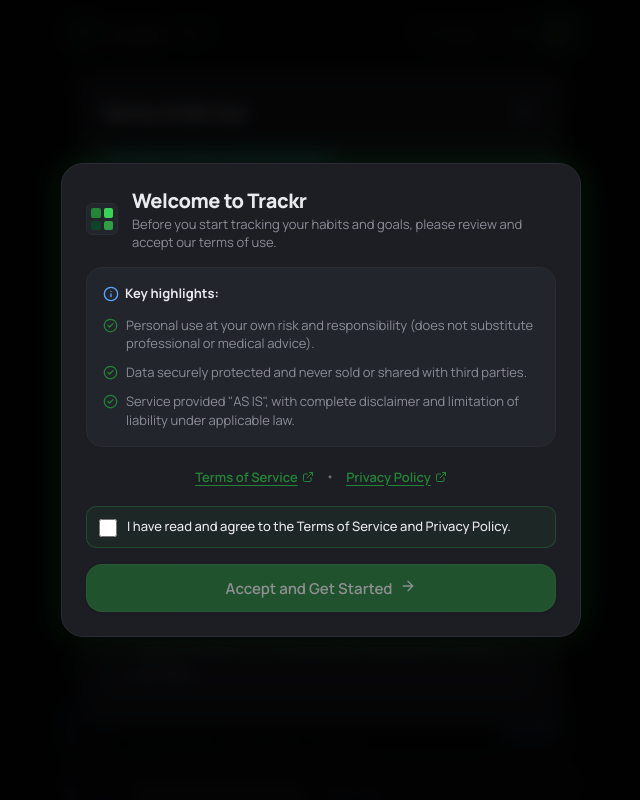
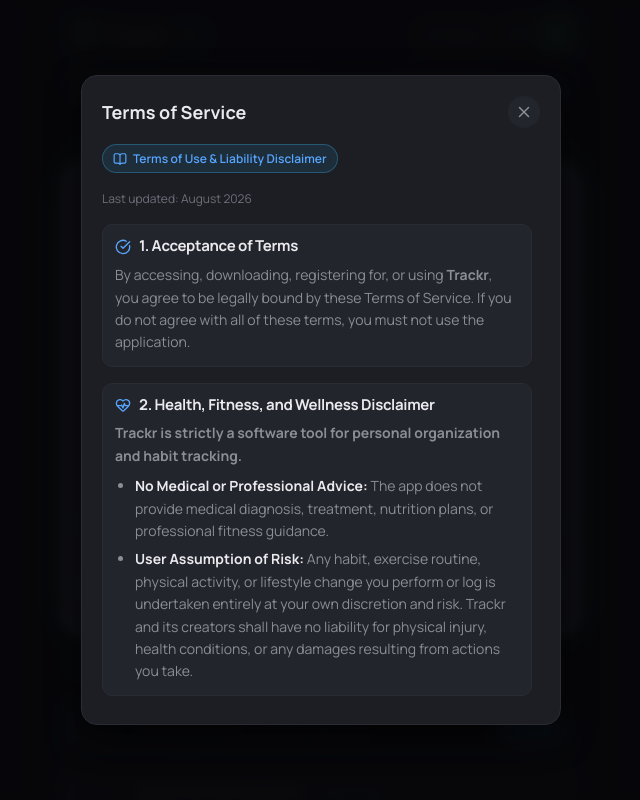
Before and after one commit to EricSandGit/Trackr, a React (Vite) app: page / in a window 1280 px wide. Both pictures are taken after a click on the button "Terms of Service". Shown: the top 800 px of the page, without its empty margins (319-959 px from the left). Built offline with nearby package versions, Linux system fonts and the light colour scheme.

Commit message:
fix(ui): corregir capas de superposicion z-index en modales legales y de consentimiento

```diff
--- a/src/core/ui/Modal/Modal.module.css
+++ b/src/core/ui/Modal/Modal.module.css
@@ -7,7 +7,7 @@
   background-color: var(--tk-bg-overlay);
   backdrop-filter: blur(4px);
   -webkit-backdrop-filter: blur(4px);
-  z-index: 110;
+  z-index: 1200;
   display: flex;
   justify-content: center;
   align-items: center;
```
